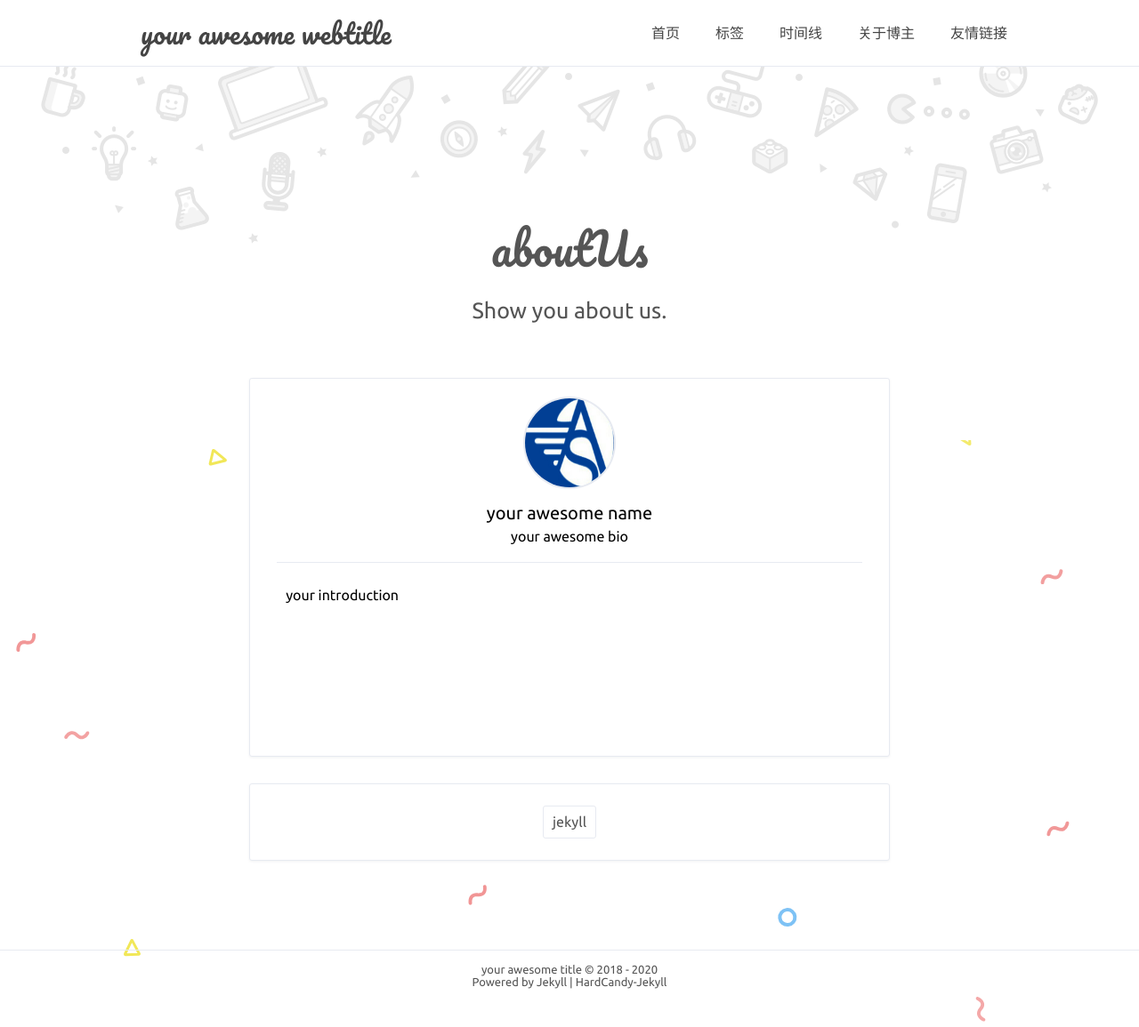
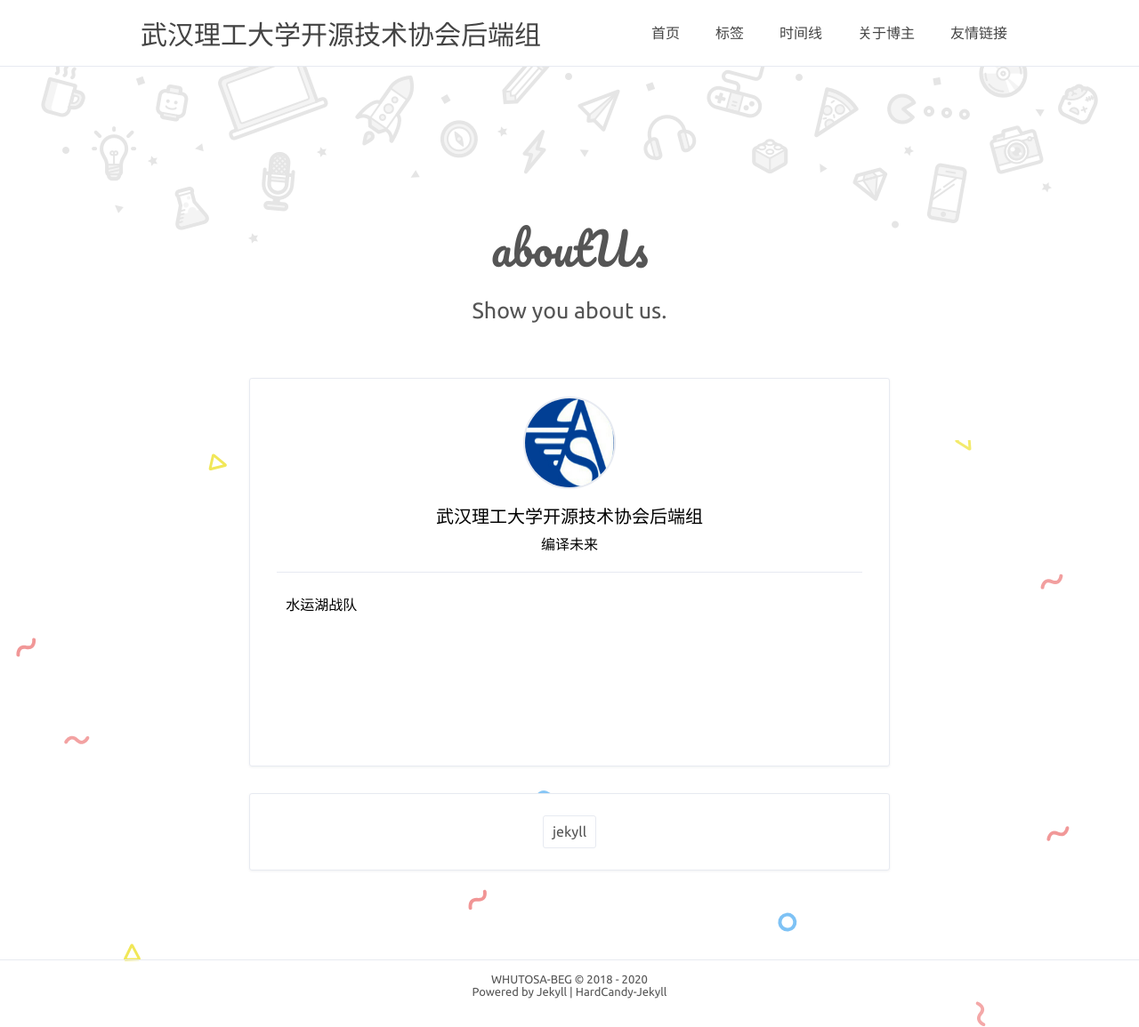
Before and after one commit to WHUTOSA-BEG/WHUTOSA-BEG.github.io, a Jekyll site: the page built from about.html, in a window 1280 px wide. Shown: the whole page at 89% size. Built offline with Jekyll 4.4.1, drawn with Linux system fonts in a browser that asks for light colours; comment, search, counter and statistics services are not loaded.

Commit message:
初期修改

```diff
--- a/_config.yml
+++ b/_config.yml
@@ -1,8 +1,8 @@
 # Site settings 配置站点
-title: 'your awesome title'
-description: 'your web description'
-keywords: 'your web keywords, another keywords'
-url: 'https://abc.github.io' # your host
+title: 'WHUTOSA-BEG'
+description: '武汉理工大学开源技术协会后端组'
+keywords: '武汉理工大学, 后端'
+url: 'https://whutosa-beg.github.io' # your host
 
 # nav 中文字符空格：&emsp;
 nav: # 最佳体验 六个标签 且最好每个标签不超过4中文字
@@ -14,18 +14,18 @@ nav: # 最佳体验 六个标签 且最好每个标签不超过4中文字
 
 # 博主
 author: true
-name: 'your awesome name'
-NickName: 'your awesome nickname'
-webtitle: 'your awesome webtitle'
-bio: 'your awesome bio'
+name: '武汉理工大学开源技术协会后端组'
+NickName: '后端组'
+webtitle: '武汉理工大学开源技术协会后端组'
+bio: '编译未来'
 about: true
-aboutyou: 'your introduction'
+aboutyou: '水运湖战队'
 portraits: '/assets/profile.jpeg' # your portraits image file path
 
 # SNS
 SNS: true
 SNS-icon: #['Facebook', 'weibo', 'qq', 'github', 'Dribbble', 'Twitter', 'instagram', 'weixin', 'Codepen']
-  mail: 'mailto:abc@gmail.com'
+  mail: '' # mailto:abc@gmail.com
   weixin: '' # 你的微信二维码存放的地址
   qq: '' # 你的qq二维码存放的地址 or http://wpa.qq.com/msgrd?v=3&uin='你的QQ号'&site=qq&menu=yes
   github: ''
@@ -67,7 +67,7 @@ disqus: false
 disqus_url: '' # https://abc.disqus.com/embed.js
 # 来必力评论
 livere: true
-livere_uid: 'MTAyMC8zNDI2OS8xMDgwNg==' # MTAyMC8zNDI2OS8xMDgwNg==
+livere_uid: ''
 # Gitment评论 OAuth Application
 Gitment: false
 Gitment_owner: ''  # github用户名
```
Also changed, not shown: 1 other file.
